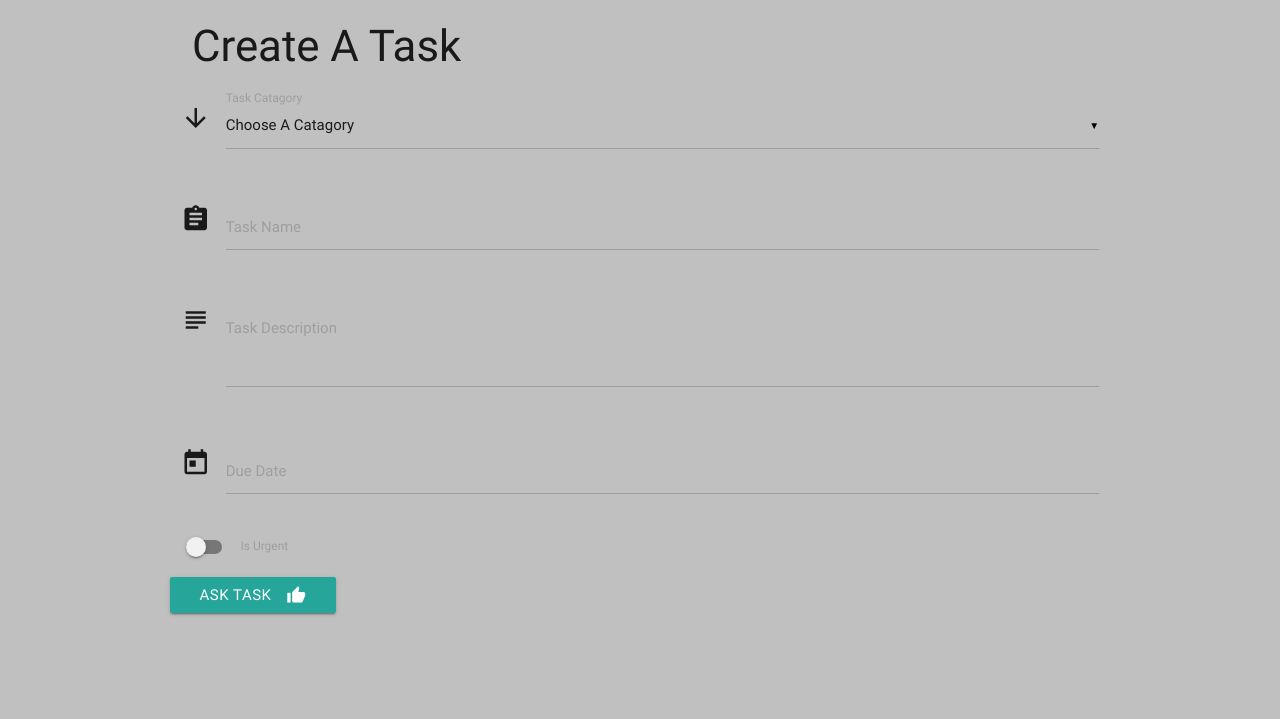
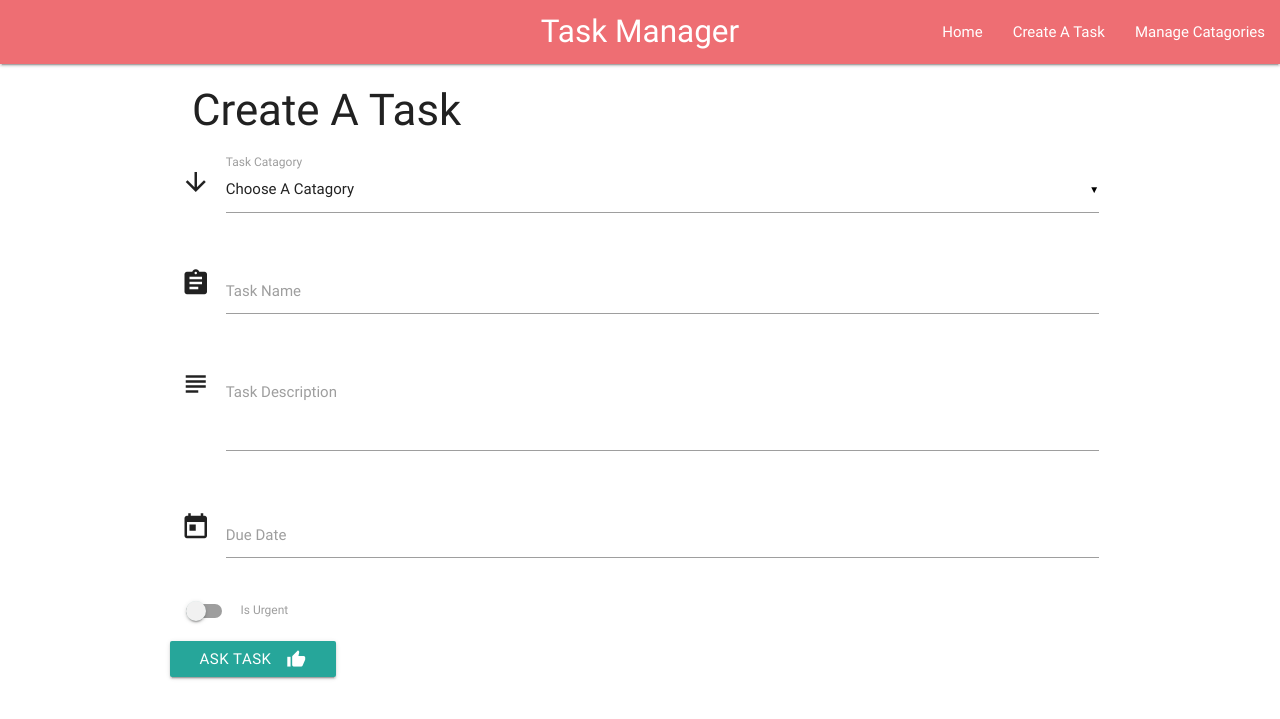
Before and after one commit to MichaelSingh7/task_manager, a Flask app: page /add_task in a window 1280 px wide. Shown: the top 719 px of the page. Run offline with Flask 2, Linux system fonts and the light colour scheme; data that the repository does not hold is empty; some libraries are stand-ins or nearby versions.

Commit message:
Added Navbar To Task Manager

```diff
--- a/static/css/style.css
+++ b/static/css/style.css
@@ -1,5 +1,5 @@
 body {
-    background-color: silver;
+    background-color: white;
 }
 
 .btn_small{
--- a/templates/base.html
+++ b/templates/base.html
@@ -10,13 +10,34 @@
     </head>
 
     <body>
-         <div class="container">
-         {% block content %} {% endblock %}
-         </div>
-         <script type="text/javascript">
+        <header>
+            <nav>
+        <div class="nav-wrapper">
+            <a href="{{url_for('get_tasks')}}" class="brand-logo center">Task Manager</a>
+            <a href="#" data-activites="mobile-demo" class="button-collapse"><i class="material-icons">menu</i></a>
+        <ul class="right hide-on-med-and-down">
+            <li><a href="{{url_for('get_tasks')}}">Home</a></li>
+            <li><a href="{{url_for('add_task')}}">Create A Task</a></li>
+            <li><a href="{{url_for('get_catagories')}}">Manage Catagories</a></li>
+        </ul>
+        <ul class="side-nav" id="mobile-demo">
+            <li><a href="{{url_for('get_tasks')}}">Home</a></li>
+            <li><a href="{{url_for('add_task')}}">Create A Task</a></li>
+            <li><a href="{{url_for('get_catagories')}}">Manage Catagories</a></li>
+        </ul>
+        </div>
+            </nav>
+
+
+        </header>
+            <div class="container">
+            {% block content %} {% endblock %}
+            </div>
+        <script type="text/javascript">
             $(document).ready(function(){
             $('.collapsible').collapsible();
                 $('select').formSelect();
+                $("button-collapse").sideNav();
             });
 
            $('.datepicker').pickadate({
```
